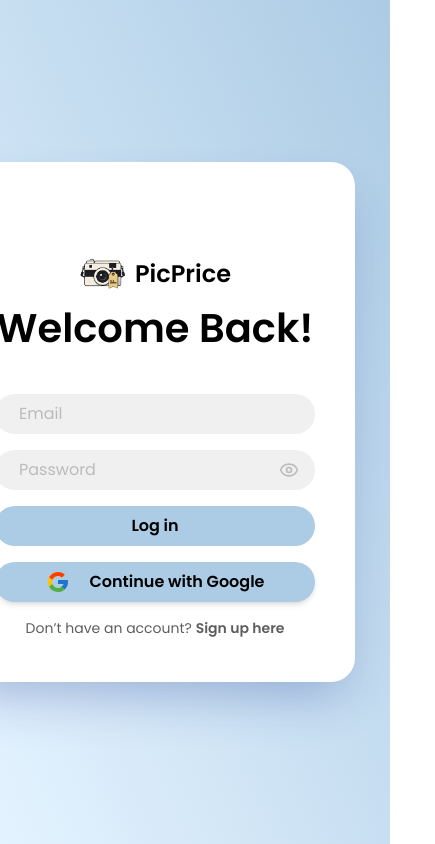
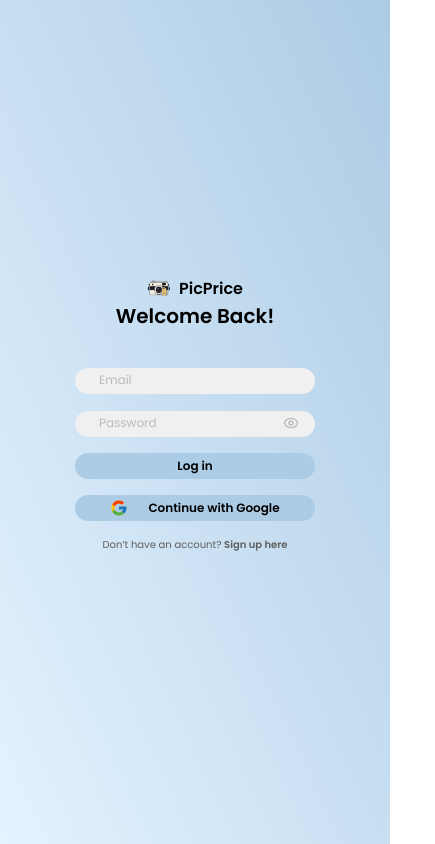
Before and after one commit to Arjuna-Ragil/PicPrice, a React (Vite) app: page /signin in a window 390 px wide. Shown: the whole page, 435 px wide, since content can reach past the window. Built offline with nearby package versions, Linux system fonts and the light colour scheme; no server answers.

Commit message:
login responsive

```diff
--- a/src/Component/login/signinLayout.jsx
+++ b/src/Component/login/signinLayout.jsx
@@ -82,46 +82,50 @@
       flex
       items-center
       justify-center
+      sm:gap-10 xl:gap- 2xl:gap-10
     `}>
 
-      {/* buat ikon kamera */}
+      {/* camera icon */}
       <div>
         <img
         src={kamera}
         alt='kamera'
         className={`
-          w-full
-          h-full
+          hidden sm:block
+          w-full 2xl:w-260
+          h-135 2xl:h-300
           object-contain
         `}
         />
       </div>
 
-      {/* login form */}
+      {/* login form container */}
       <div
       className={`
         flex
         flex-col
         items-center
         justify-center
-        gap-4
-        w-full
-        mr-20
-        h-130
-        bg-[#ffffff]
-        bg-opacity-95
-        p-10
-        rounded-3xl
-        shadow-2xl
-        shadow-blue-900/30
+        gap-4 2xl:gap-8
+        w-auto lg:w-120 xl:w-180 2xl:w-260
+        sm:h-120 lg:h-125 xl:h-125 2xl:h-300
+        lg:mr-10 xl:mr-15
+        2xl:ml-80
+        bg-transparent sm:bg-[#ffffff]
+        lg:py-8
+
+        sm:rounded-none lg:rounded-3xl
+        sm:shadow-2xl
         transition-all
         duration-300
       `}>
 
+
         <div
           className={`
-          my-5
-          mt-15
+          sm:my-5
+          2xl:mt-0
+          mb-5 2xl:mb-20
         `}>
 
           {/* picprice */}
@@ -137,14 +141,13 @@
               src={logo}
               alt="logo"
               className={`
-                w-12
-                h-12
+                size-6 sm:size-9 lg:size-11 2xl:size-25
                 object-contain
             `}/>
 
             <h2
               className={`
-                text-2xl
+                text-[16px] sm:text-lg lg:text-2xl 2xl:text-5xl
                 font-semibold
                 font-poppins
               `}>
@@ -154,31 +157,33 @@
             <h2
               className={`
                 font-semibold
-                text-[40px]
+                text-[20px] sm:text-2xl 2xl:text-7xl
                 font-poppins
               `}>
                 Welcome Back!</h2>
         </div>
 
 
-        {/* untuk email */}
+        {/* email form */}
         <div className={`
           relative
         `}>
 
           <input
+          id='email'
           type='email'
           placeholder='Email'
           onChange={(e) => setEmailI(e.target.value)}
           className= {`
             peer
-              w-80
-              pl-6
-              pr-4
-              py-2
+            w-60 sm:w-80 xl:w-100 2xl:w-180
+            pl-6 2xl:pl-12
+            pr-4 2xl:pr-10
+            py-1 sm:py-2 2xl:py-7
             bg-[#F0F0F0]
             rounded-full
             placeholder-transparent
+            text-[12px] sm:text-sm lg:text-lg 2xl:text-3xl
             focus:outline-none
             focus:inset-ring-1
             focus:inset-ring-[#8d8b8b]
@@ -187,18 +192,19 @@
 
             {emailI === "" && (
             <label
+            htmlFor='email'
             className={`
                 absolute
                 text-[#bbbbbb]
-                left-6
+                left-6 2xl:left-12
                 font-poppins
-                text-[16px]
+                text-[16px] 2xl:text-2xl
                 transition-all
-                peer-placeholder-shown:top-2
-                peer-placeholder-shown:text-base
+                peer-placeholder-shown:top-1 sm:peer-placeholder-shown:top-2 lg:peer-placeholder-shown:top-2.5 2xl:peer-placeholder-shown:top-6.5
+                peer-placeholder-shown:text-[12px] sm:peer-placeholder-shown:text-sm lg:peer-placeholder-shown:text-base 2xl:peer-placeholder-shown:text-3xl
               peer-placeholder-shown:text-[#bbbbbb]
-                peer-focus:-top-4
-                peer-focus:text-[12px]
+                peer-focus:-top-3 sm:peer-focus:-top-4 lg:peer-focus:-top-5 2xl:peer-focus:-top-8
+                peer-focus:text-[10px] sm:peer-focus:text-[12px] lg:peer-focus:text-sm 2xl:peer-focus:text-2xl
               peer-focus:text-[#bbbbbb]
               `}
             >
@@ -207,24 +213,26 @@
 
           </div>
 
-          {/* untuk password */}
+          {/* password form */}
           <div
           className={`
             relative
           `}>
 
             <input
+            id='password'
               type={showPassword ? 'text' : 'password'}
               placeholder='Password'
               onChange={(e) => setPasswordI(e.target.value)}
               className= {`
                 peer
-                w-80
-                pl-6
-                pr-10
-                py-2
+                w-60 sm:w-80 xl:w-100 2xl:w-180
+                pl-6 2xl:pl-12
+                pr-11 2xl:pr-10
+                py-1 sm:py-2 2xl:py-7
                 bg-[#F0F0F0]
                 rounded-full
+                text-[12px] sm:text-sm lg:text-lg 2xl:text-3xl
                 placeholder-transparent
                 focus:outline-none
                 focus:inset-ring-1
@@ -237,30 +245,31 @@
               onClick = {() => setShowPassword(!showPassword)}
               className={`
                 absolute
-                right-4
+                right-4 2xl:right-10
                 top-1/2
                 -translate-y-1/2
                 text-[#bbbbbb]
                 cursor-pointer
               `}
             >
-              {showPassword ? <EyeOff size={20} /> : <Eye size={20} />}
+              {showPassword ? <EyeOff className='size-4 sm:size-6 2xl:size-13'  /> : <Eye className='size-4 sm:size-6 2xl:size-13' />}
             </span>
 
             {passwordI === "" && (
             <label
+            htmlFor='password'
             className={`
               absolute
               text-[#bbbbbb]
-              left-6
+              left-6 2xl:left-12
               font-poppins
-              text-[16px]
+              text-[16px] 2xl:text-xl
               transition-all
-              peer-placeholder-shown:top-2
-              peer-placeholder-shown:text-base
+              peer-placeholder-shown:top-1 sm:peer-placeholder-shown:top-2 lg:peer-placeholder-shown:top-2.5 2xl:peer-placeholder-shown:top-6.5
+              peer-placeholder-shown:text-[12px] sm:peer-placeholder-shown:text-sm lg:peer-placeholder-shown:text-base 2xl:peer-placeholder-shown:text-3xl
               peer-placeholder-shown:text-[#bbbbbb]
-              peer-focus:-top-4
-              peer-focus:text-[12px]
+              peer-focus:-top-3 sm:peer-focus:-top-4 lg:peer-focus:-top-5 2xl:peer-focus:-top-8
+              peer-focus:text-[10px] sm:peer-focus:text-[12px] lg:peer-focus:text-sm 2xl:peer-focus:text-2xl
               peer-focus:text-[#bbbbbb]
               `}
             >
@@ -274,10 +283,11 @@
           onClick={handleSignIn}
           className={`
             bg-[#ACCBE4]
-            hover:bg-blue-700
+            hover:bg-[#95cfff]
             font-semibold
-            w-80
-            py-2
+            w-60 sm:w-80 xl:w-100 2xl:w-180
+            py-1 sm:py-1.5 lg:py-2 2xl:py-5
+            text-[12px] sm:text-sm lg:text-lg 2xl:text-3xl
             font-poppins
             rounded-full
             transition
@@ -291,24 +301,25 @@
           <button
             onClick={handleSignInWithGoogle}
             className={`
-            w-80
+            w-60 sm:w-80 xl:w-100 2xl:w-180
             flex
             font-poppins
+            text-[12px] sm:text-sm lg:text-lg 2xl:text-3xl
             items-center
             justify-center
             gap-5
             bg-[#ACCBE4]
+            hover:bg-[#95cfff]
             font-semibold
-            py-2
+            py-1 sm:py-1.5 lg:py-2 2xl:py-4
             rounded-full
             transition
             duration-300
-            shadow-md
-            hover:shadow-lg
+
           `}>
             <FcGoogle
             className={`
-              text-2xl
+              text-lg sm:text-2xl 2xl:text-6xl
             `}/>
               Continue with Google
           </button>
@@ -317,8 +328,8 @@
           {/* sign up redirect */}
           <div
             className={`
-              text-sm
-              mb-4
+              text-[10px] sm:text-[12px] lg:text-sm 2xl:text-2xl
+              mb-4 2xl:mb-8
               font-poppins
             text-[#5E5E5E]
             `}>
```
Also changed, not shown: src/Component/login/signupLayout.jsx (+85 -83 lines). Lines whose indentation alone changed are shown as unchanged.
